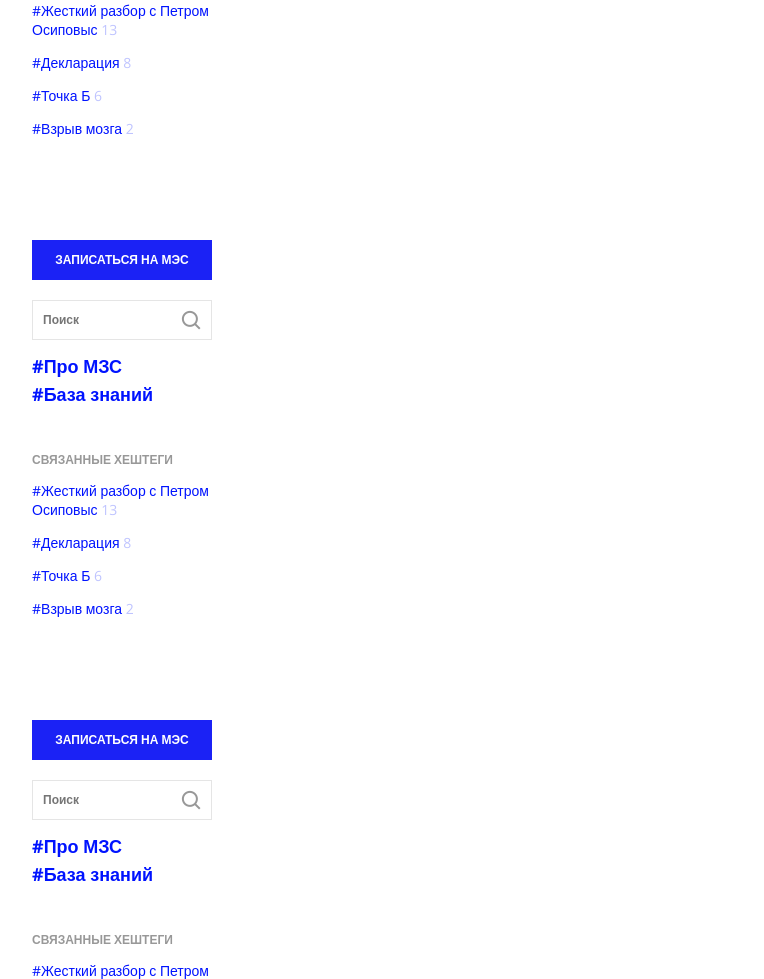
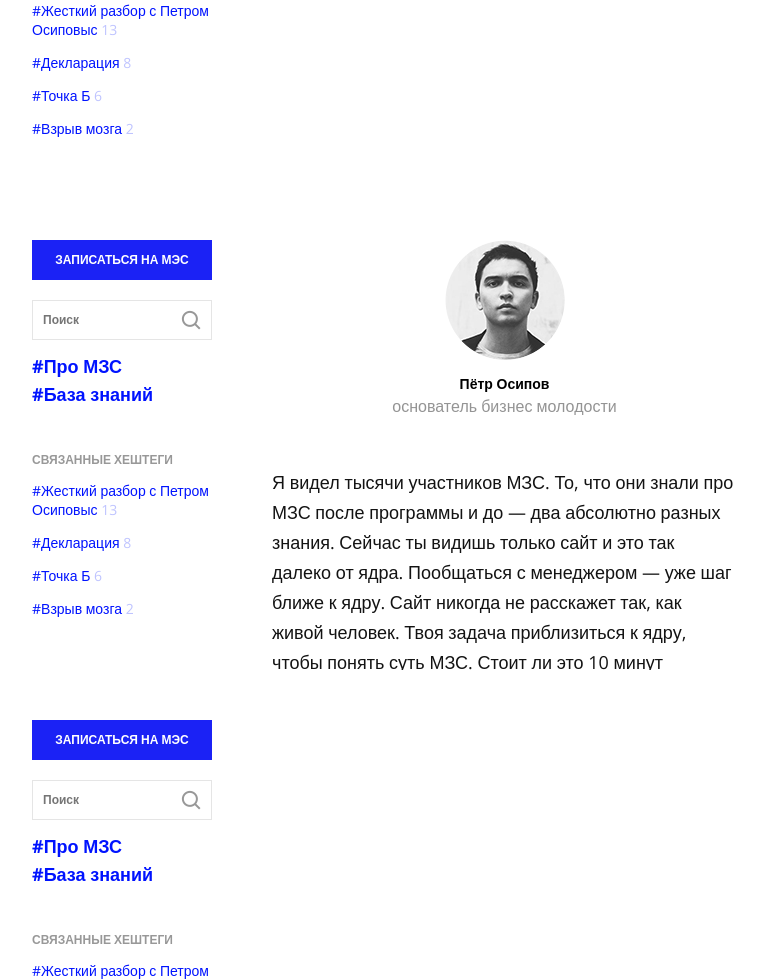
Before and after one commit to kvsemenoff/bm, a PHP site: page / in a window 1280 px wide. Shown: the part 1252-2231 px from the top of the page, without its empty margins (268-1032 px from the left). Run offline with PHP 8.4, Linux system fonts and the light colour scheme; style sheets or scripts are compiled from the project's sources; some libraries are stand-ins or nearby versions.

Commit message:
did petr.php

```diff
--- a/css/style-de.css
+++ b/css/style-de.css
@@ -1,6 +1,8 @@
 body { font-family: "open Sans", arial, sans-serif; line-height: 1.3; }
 
 input, button, select { outline: none; }
+
+a:hover { text-decoration: none; }
 
 .button { display: inline-block; font-size: 12px; font-weight: 900; text-transform: uppercase; color: #fff; text-align: center; line-height: 36px; background: #1b22f5; width: 100%; max-width: 180px; transition: 0.5s all ease; border: 2px solid transparent; }
 .button__blue:hover { border-color: #1b22f5; color: #1b22f5; background: #fff; }
@@ -57,5 +59,14 @@ h2 { font-size: 30px; font-weight: 900; color: #000; padding-bottom: 20px; }
 .sidebar .hashtags span { color: #989898; font-weight: 900; text-transform: uppercase; display: block; padding-bottom: 15px; font-size: 12px; }
 
 .inner { margin-left: 240px; }
+.inner .img_wrap { border-radius: 50%; overflow: hidden; width: 120px; height: 120px; margin: 0 auto 15px; }
+.inner .img_wrap img { width: 100%; height: auto; min-height: 100%; }
+.inner .speaker_info span { display: block; text-transform: capitalize; text-align: center; font-size: 14px; color: #000; font-weight: 700; padding-bottom: 3px; }
+.inner .speaker_info i { display: block; text-align: center; color: #949494; }
+.inner .speaker_text { font-size: 18px; line-height: 30px; color: #131313; padding: 50px 0; }
+.inner .form_wrap { width: 100%; max-width: 400px; margin: 0 auto; }
+.inner .input_wrap { float: left; width: 100%; }
+.inner .input_wrap__input { max-width: 200px; margin-right: 15px; }
+.inner .input_wrap__button { margin-bottom: 25px; max-width: 180px; }
 
 @media only screen and (max-width: 550px) { h2 { font-size: 18px; } }
--- a/css/style-de.scss
+++ b/css/style-de.scss
@@ -4,6 +4,9 @@ body{
 }
 input, button, select{
 	outline: none;
+}
+a:hover{
+	text-decoration: none;
 }
 
 .button{
@@ -254,8 +257,58 @@ h2{
 }
 .inner{
 	margin-left: 240px;
+	.img_wrap{
+		border-radius: 50%;
+		overflow: hidden;
+		width: 120px;
+		height: 120px;
+		margin: 0 auto 15px;
+		img{
+			width: 100%;
+			height: auto;
+			min-height: 100%;
+		}
+	}
+	.speaker_info{
+		span{
+			display: block;
+			text-transform: capitalize;
+			text-align: center;
+			font-size: 14px;
+			color: #000;
+			font-weight: 700;
+			padding-bottom: 3px;
+		}
+		i{
+			display: block;
+			text-align: center;
+			color: #949494;
+		}
+	}
+	.speaker_text{
+		font-size: 18px;
+		line-height: 30px;
+		color: #131313;
+		padding: 50px 0;
+	}
+	.form_wrap{
+		width: 100%;
+		max-width: 400px;
+		margin: 0 auto;
+	}
+	.input_wrap{
+		float: left;
+		width: 100%;
+		&__input{
+			max-width: 200px;
+			margin-right: 15px;
+		}
+		&__button{
+			margin-bottom: 25px;
+			max-width: 180px;
+		}
+	}
 }
-
 
 
 @media only screen and (max-width : 550px) {
--- a/includes/petr.php
+++ b/includes/petr.php
@@ -21,7 +21,34 @@
 						</div>
 			    </div>
 			    <div class="inner">
-
+			    	<div class="img_wrap">
+			    		<img src="img/petr.jpg" alt="">
+			    	</div>
+			    	<div class="speaker_info">
+			    		<span>Пётр Осипов</span>
+			    		<i>основатель бизнес молодости</i>
+			    	</div>
+			    	<p class="speaker_text">Я видел тысячи участников МЗС. То, что они знали про МЗС после программы и до — два абсолютно разных знания. Сейчас ты видишь только сайт и это так далеко от ядра. Пообщаться с менеджером — уже шаг ближе к ядру. Сайт никогда не расскажет так, как живой человек. Твоя задача приблизиться к ядру, чтобы понять суть МЗС. Стоит ли это 10 минут общения с менеджером? Да, стоит. Поэтому имеет смысл созвониться.</p>
+						<div class="form_wrap">
+							<form action="#">
+								<div class="clearfix">
+									<div class="input_wrap input_wrap__input">
+										<input class="input input__grey" type="text" value="" placeholder="Имя">
+									</div>
+									<div class="input_wrap input_wrap__button">
+										<a href="#" class="button button__blue">Записаться на МЭС</a>
+									</div>
+								</div>
+								<div class="checkbox checkbox__squre">
+									<input id="ch-1" type="checkbox" checked>
+									<label for="ch-1">Даю согласие на обработку персональных данных и соглашаюсь c условиями договора-оферты, лицензионного договора и политикой конфиденциальности. </label>
+								</div>
+								<div class="checkbox checkbox__squre">
+									<input id="ch-2" type="checkbox" checked>
+									<label for="ch-2">Я согласен на получение рекламной информации от Бизнес Молодости. </label>
+								</div>
+							</form>
+						</div>
 			    </div>
 			  </div>
 			</div>
```
Also changed, not shown: img/petr.jpg (added).
